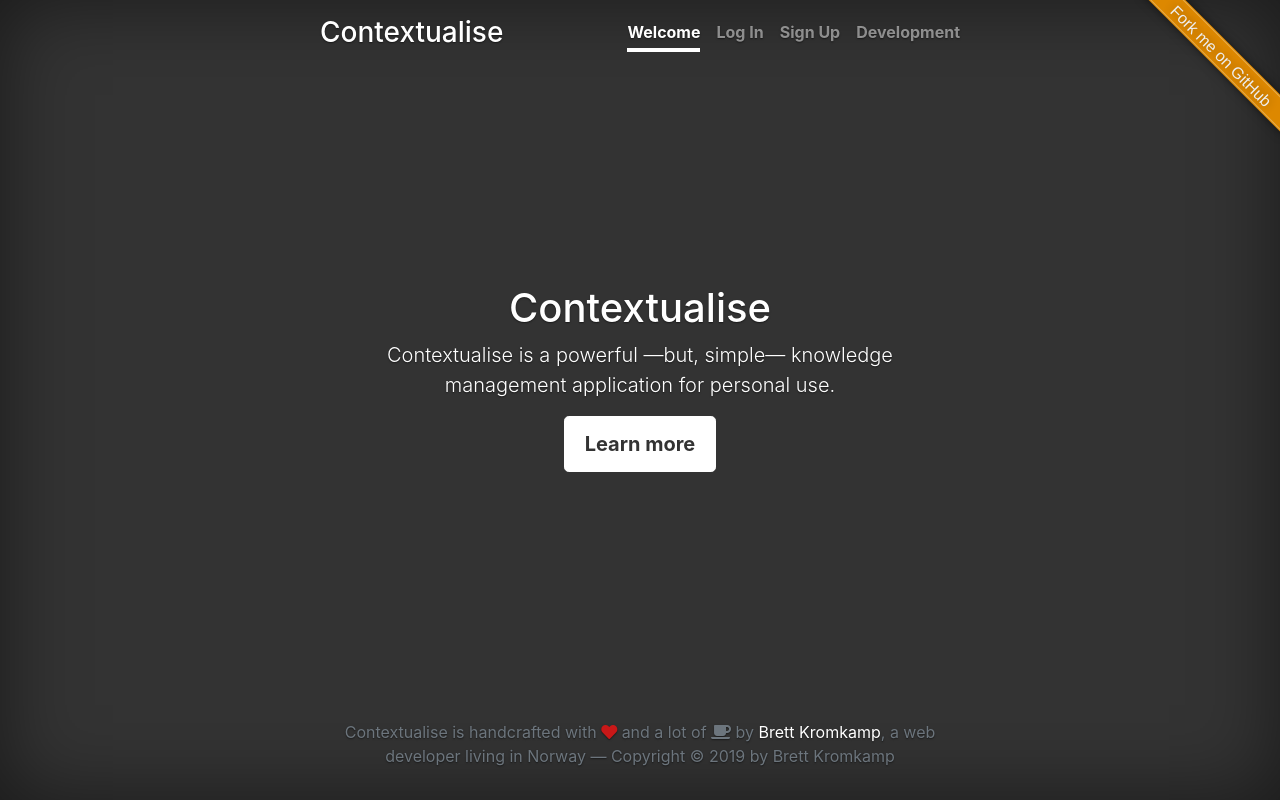
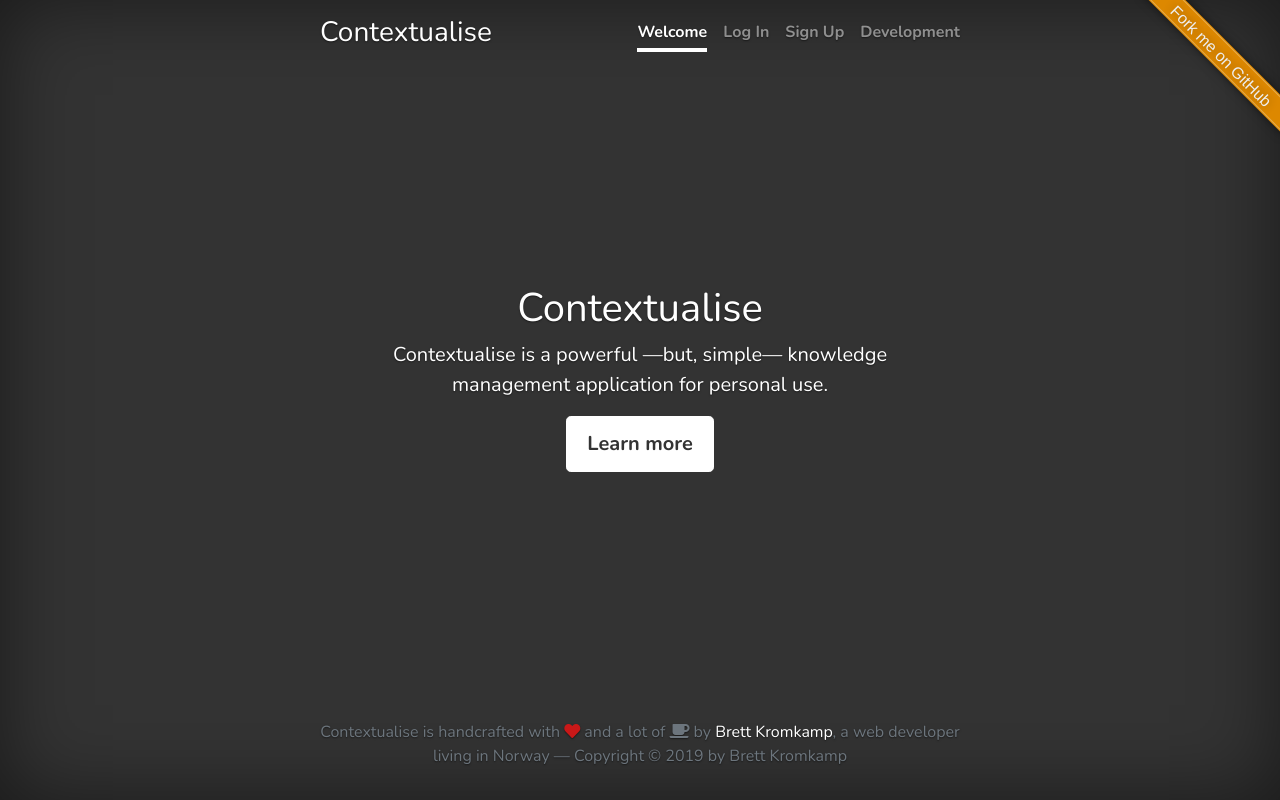
Before and after one commit to brettkromkamp/contextualise, a Flask app: page / in a window 1280 px wide. Run offline with Flask 2, Linux system fonts and the light colour scheme; parts of the project's set-up code (start-up, migrations or seed data) failed here and were passed over; some libraries are stand-ins or nearby versions; some web fonts are replaced.

Commit message:
Fixed layout templates to include consistent styling with regards to fonts.

```diff
--- a/contextualise/static/index.css
+++ b/contextualise/static/index.css
@@ -1,3 +1,7 @@
+body {
+    font-family: 'Nunito', sans-serif;
+}
+
 a,
 a:focus,
 a:hover {
--- a/contextualise/static/security.css
+++ b/contextualise/static/security.css
@@ -1,3 +1,7 @@
+body {
+    font-family: 'Nunito', sans-serif;
+}
+
 html,
 body {
   height: 100%;
--- a/contextualise/templates/index.html
+++ b/contextualise/templates/index.html
@@ -3,11 +3,15 @@
 <head>
     <meta charset="utf-8">
     <meta content="width=device-width, initial-scale=1, shrink-to-fit=no" name="viewport">
+    <meta content="Personal Knowledge Management System" name="description">
+    <meta content="Brett Kromkamp" name="author">
+    <meta content="Contextualise v1.0.0" name="generator">
+    <title>Contextualise</title>
+    <link href="https://fonts.googleapis.com/css?family=Nunito:400,400i,700,700i" rel="stylesheet">
     <link crossorigin="anonymous" href="https://stackpath.bootstrapcdn.com/bootstrap/4.3.1/css/bootstrap.min.css"
           integrity="sha384-ggOyR0iXCbMQv3Xipma34MD+dH/1fQ784/j6cY/iJTQUOhcWr7x9JvoRxT2MZw1T" rel="stylesheet">
     <link crossorigin="anonymous" href="https://use.fontawesome.com/releases/v5.7.2/css/all.css"
           integrity="sha384-fnmOCqbTlWIlj8LyTjo7mOUStjsKC4pOpQbqyi7RrhN7udi9RwhKkMHpvLbHG9Sr" rel="stylesheet">
-    <title>Contextualise</title>
     <link href="{{ url_for('static', filename='index.css') }}" rel="stylesheet">
     <link href="{{ url_for('static', filename='ribbons.css') }}" rel="stylesheet">
 </head>
--- a/contextualise/templates/layout.html
+++ b/contextualise/templates/layout.html
@@ -7,9 +7,7 @@
     <meta content="Brett Kromkamp" name="author">
     <meta content="Contextualise v1.0.0" name="generator">
     {% block title %}{% endblock %}
-
     <link href="https://fonts.googleapis.com/css?family=Nunito:400,400i,700,700i" rel="stylesheet">
-
     <link crossorigin="anonymous" href="https://stackpath.bootstrapcdn.com/bootstrap/4.3.1/css/bootstrap.min.css"
           integrity="sha384-ggOyR0iXCbMQv3Xipma34MD+dH/1fQ784/j6cY/iJTQUOhcWr7x9JvoRxT2MZw1T" rel="stylesheet">
     <link crossorigin="anonymous" href="https://use.fontawesome.com/releases/v5.7.2/css/all.css"
```
Also changed, not shown: contextualise/templates/security/layout.html (+6 -3 lines).
